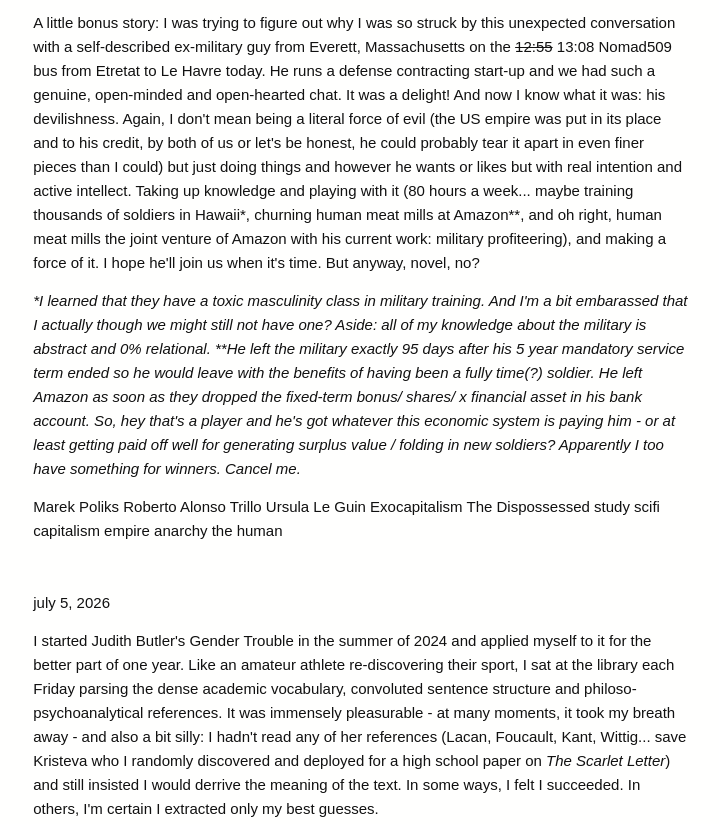
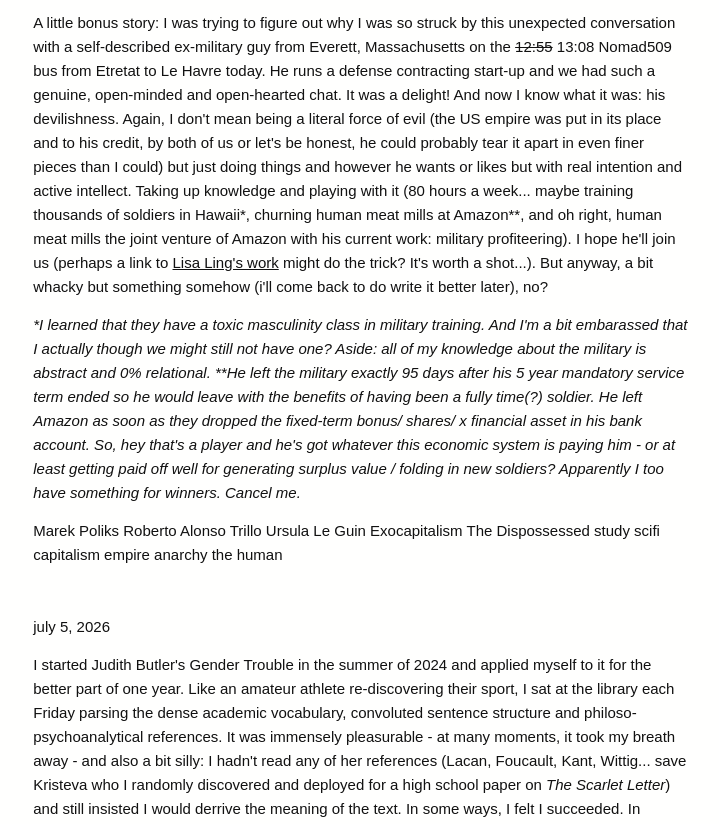
Before and after one commit to eni0530/eni0530.github.io, a plain HTML site: page index.html in a window 1280 px wide. Shown: the part 1871-2695 px from the top of the page, without its empty margins (117-836 px from the left). Drawn offline with Linux system fonts and the light colour scheme.

Commit message:
Update index.html

```diff
--- a/index.html
+++ b/index.html
@@ -27,7 +27,7 @@
   <p>Can we practice other worlds as if they exist? The last part is critical. They must be real for our hope to catch. And of course, they do though more blood 'n bones are in the mix. I listened to an early disintegrator episode while walking frantically towards the company budget hotel in Paris (no reason, I'm just off my rocker). Just about none of it made sense to me - and made me seriously doubt whether I had any business in writing anything suggesting I have any functional intellect - but he did articulate two things I'm taking away: that people have been throwing Marx out the door since the 90s (specifically in France, specifically Deleuze, Guttari, e t c?) and we're struggling to see if/how Marx helps us navigate the shift from industrial to financial capital. Also known as the difference between commodities and assets. Okay. So I've been a little proud of myself for reading this stuff, granted I'm making a lot of guesses at meaning. I'll add generative ones, at least for me as a random entity. But the point is I've been cutting corners, carving crude angles, and taking other people's words at face value.</p>
   <p>So I gotta do some more active thinking. It is decently hard when you don't play piano and you want to learn <i></i>Fantaisie Impromptu</i> (sigh, all these patterns) and I suppose what I'm feeling is I guess I won't become a world-class philosopher (somehow the new-to-me-ness of it all made it feel easier than things I already broke some ground in). Or maybe I will! Hell, I love my <i>fantaisie impromptu</i> these days, she in her fragements is so generative and brings me to my very core. <i>Side note: I feel like I've really found my sound people in the Scissortail crew.</i> So to hell with Hegel, Humes, Kant, Habermas, and all the other men I've never read and might never read. I will read what I can, enjoy it as much as possible, and also, this feels important right now, struggle (or rather, make them struggle) a little harder.</p>
   <p>And we made it all the way back to Le Guin! Her protagonist basically says, struggle harder, you'll like it. Safety and security are not life-giving wells: I think we know that by now (look up: exocapitalism is lifting higher). So next systems can't and won't be built off of that. But some daring, delusion, and devilishness would get us (no, not you, financial asset propertarian chosen servant of exocapitalism) going. Surivival will sharpen that picture.</p>
-  <p>A little bonus story: I was trying to figure out why I was so struck by this unexpected conversation with a self-described ex-military guy from Everett, Massachusetts on the <s>12:55</s> 13:08 Nomad509 bus from Etretat to Le Havre today. He runs a defense contracting start-up and we had such a genuine, open-minded and open-hearted chat. It was a delight! And now I know what it was: his devilishness. Again, I don't mean being a literal force of evil (the US empire was put in its place and to his credit, by both of us or let's be honest, he could probably tear it apart in even finer pieces than I could) but just doing things and however he wants or likes but with real intention and active intellect. Taking up knowledge and playing with it (80 hours a week... maybe training thousands of soldiers in Hawaii*, churning human meat mills at Amazon**, and oh right, human meat mills the joint venture of Amazon with his current work: military profiteering), and making a force of it. I hope he'll join us when it's time. But anyway, novel, no? </p>
+  <p>A little bonus story: I was trying to figure out why I was so struck by this unexpected conversation with a self-described ex-military guy from Everett, Massachusetts on the <s>12:55</s> 13:08 Nomad509 bus from Etretat to Le Havre today. He runs a defense contracting start-up and we had such a genuine, open-minded and open-hearted chat. It was a delight! And now I know what it was: his devilishness. Again, I don't mean being a literal force of evil (the US empire was put in its place and to his credit, by both of us or let's be honest, he could probably tear it apart in even finer pieces than I could) but just doing things and however he wants or likes but with real intention and active intellect. Taking up knowledge and playing with it (80 hours a week... maybe training thousands of soldiers in Hawaii*, churning human meat mills at Amazon**, and oh right, human meat mills the joint venture of Amazon with his current work: military profiteering). I hope he'll join us (perhaps a link to <a href="https://programm.infraunited.org/cableresist26/talk/MTLBX8/">Lisa Ling's work</a> might do the trick? It's worth a shot...). But anyway, a bit whacky but something somehow (i'll come back to do write it better later), no? </p>
   <p><i>*I learned that they have a toxic masculinity class in military training. And I'm a bit embarassed that I actually though we might still not have one? Aside: all of my knowledge about the military is abstract and 0% relational. **He left the military exactly 95 days after his 5 year mandatory service term ended so he would leave with the benefits of having been a fully time(?) soldier. He left Amazon as soon as they dropped the fixed-term bonus/ shares/ x financial asset in his bank account. So, hey that's a player and he's got whatever this economic system is paying him - or at least getting paid off well for generating surplus value / folding in new soldiers? Apparently I too have something for winners. Cancel me.</i>
 
   <p class="tags"> Marek Poliks Roberto Alonso Trillo Ursula Le Guin Exocapitalism The Dispossessed study scifi capitalism empire anarchy the human</p>
```
